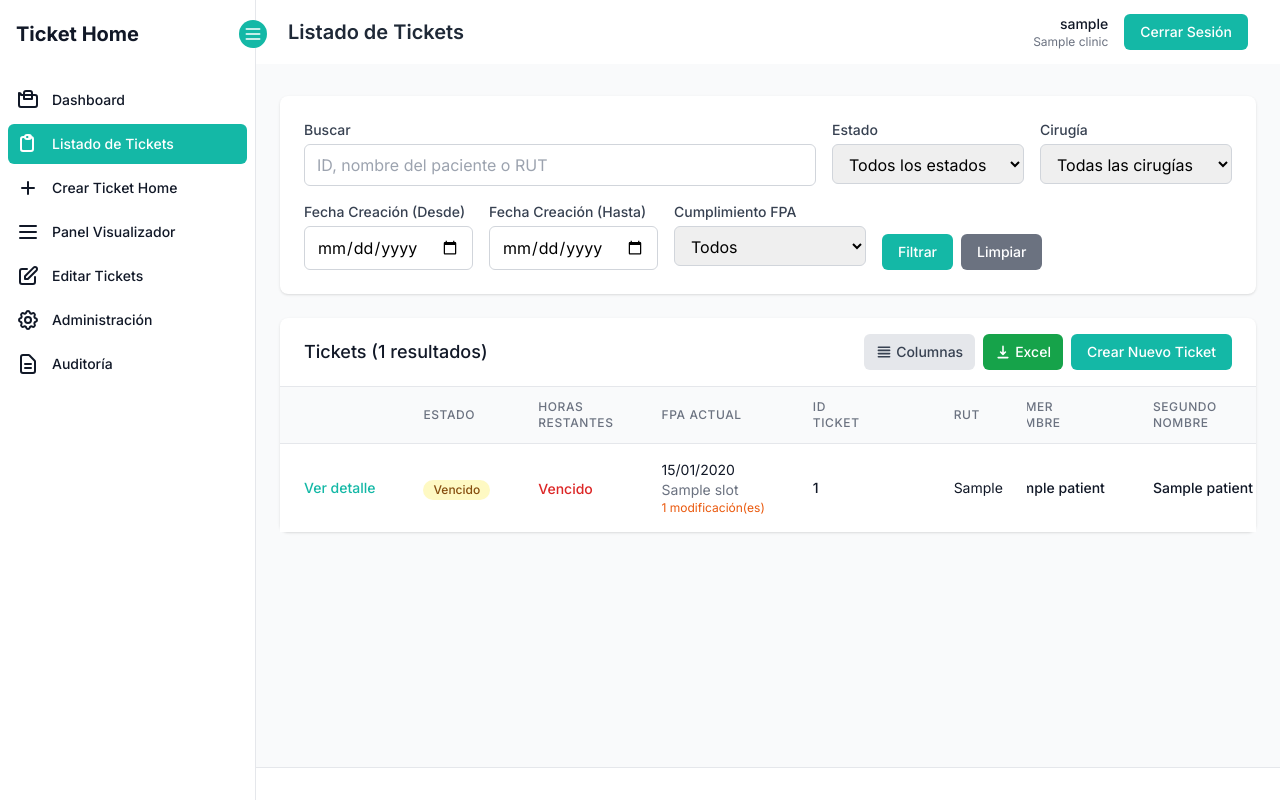
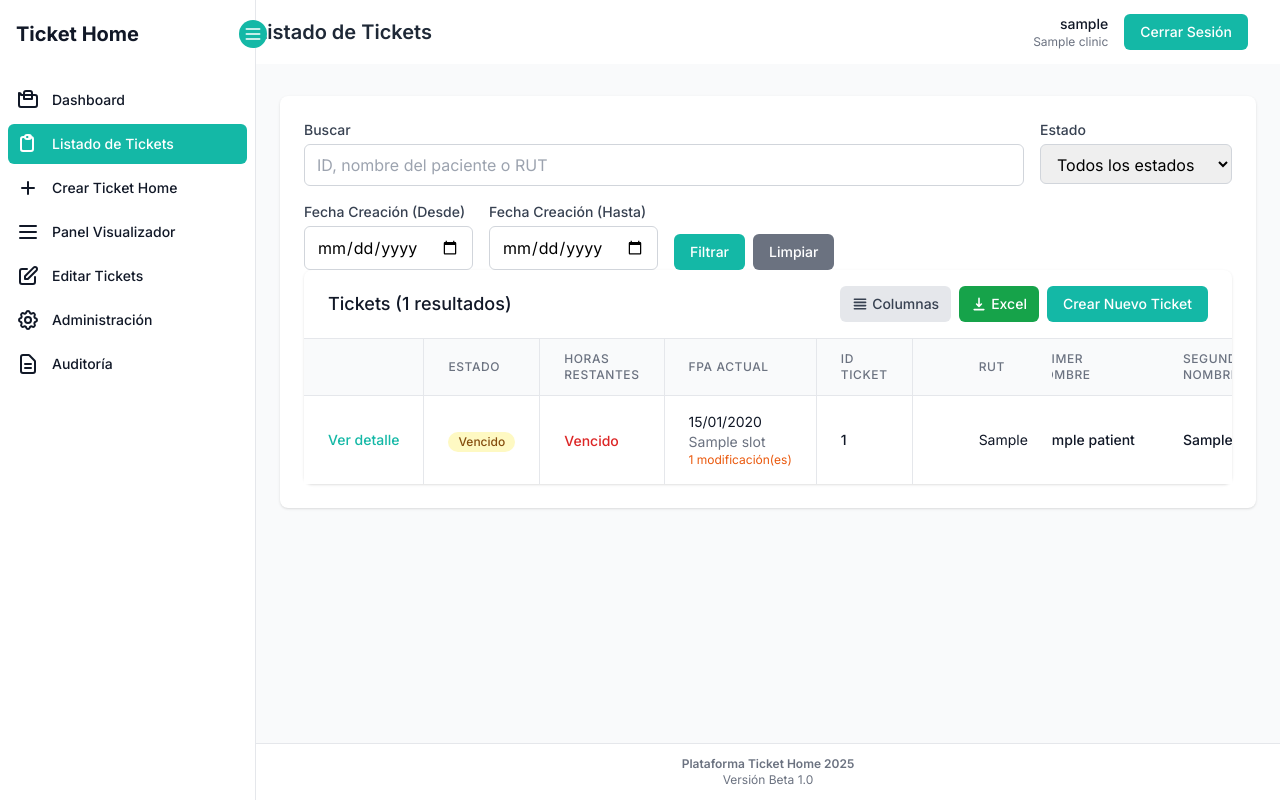
Before and after one commit to jona-mhw/ticketdemo, a Flask app: page /tickets/ in a window 1280 px wide. Run offline with Flask 3, Linux system fonts and the light colour scheme; a user stored in the database is signed in; tables that the repository leaves empty hold one stand-in row (values such as "Sample post"); some libraries are stand-ins or nearby versions.

Commit message:
feat: Implement UI/UX improvements, filter cleanup, and bug fixes

```diff
--- a/commands.py
+++ b/commands.py
@@ -7,7 +7,7 @@
     DischargeTimeSlot, StandardizedReason, Patient, Ticket,
     ROLE_ADMIN, ROLE_CLINICAL, ROLE_VISUALIZADOR,
     TICKET_STATUS_VIGENTE, TICKET_STATUS_ANULADO,
-    REASON_CATEGORY_MODIFICATION, REASON_CATEGORY_ANNULMENT, REASON_CATEGORY_NON_COMPLIANCE
+    REASON_CATEGORY_MODIFICATION, REASON_CATEGORY_ANNULMENT
 )
 from datetime import datetime, timedelta
 import random
@@ -138,9 +138,6 @@
             {'reason': 'Paciente transferido a otra unidad', 'category': REASON_CATEGORY_ANNULMENT},
             {'reason': 'Cirugía suspendida/reprogramada', 'category': REASON_CATEGORY_ANNULMENT},
             {'reason': 'Ticket duplicado', 'category': REASON_CATEGORY_ANNULMENT},
-            {'reason': 'Alta voluntaria', 'category': REASON_CATEGORY_NON_COMPLIANCE},
-            {'reason': 'Transferencia a hospital de origen', 'category': REASON_CATEGORY_NON_COMPLIANCE},
-            {'reason': 'Fuga del paciente', 'category': REASON_CATEGORY_NON_COMPLIANCE},
         ]
         for r_data in reasons_data:
             reason = StandardizedReason(reason=r_data['reason'], category=r_data['category'], clinic_id=clinic.id)
--- a/models.py
+++ b/models.py
@@ -17,7 +17,7 @@
 # Standardized Reason Categories
 REASON_CATEGORY_MODIFICATION = 'modification'
 REASON_CATEGORY_ANNULMENT = 'annulment'
-REASON_CATEGORY_NON_COMPLIANCE = 'non_compliance'
+
 # --- End Constants ---
 
 db = SQLAlchemy()
--- a/requirements.txt
+++ b/requirements.txt
@@ -9,3 +9,4 @@
 gunicorn==22.0.0
 python-dotenv==1.0.1
 psycopg2-binary
+pytz
--- a/routes/utils.py
+++ b/routes/utils.py
@@ -1,5 +1,5 @@
 from models import db, Ticket, Patient, Surgery, Doctor, ActionAudit
-from sqlalchemy import func
+from sqlalchemy import func, or_
 from datetime import datetime, timedelta
 from flask_login import current_user
 import re
@@ -34,7 +34,10 @@
     )
 
     if filters.get('status'):
-        query = query.filter(Ticket.status == filters['status'])
+        if filters['status'] == 'Vigente':
+            query = query.filter(Ticket.status == 'Vigente', Ticket.current_fpa > datetime.now())
+        else:
+            query = query.filter(func.lower(Ticket.status) == func.lower(filters['status']))
 
     if filters.get('search'):
         search_query = filters['search'].strip()
--- a/templates/admin/master_data.html
+++ b/templates/admin/master_data.html
@@ -221,7 +221,6 @@
                             class="w-full px-3 py-2 border border-gray-300 rounded-md focus:outline-none focus:ring-primary focus:border-primary">
                         <option value="">Seleccionar categoría</option>
                         <option value="modification">Modificación</option>
-                        <option value="non_compliance">No Cumplimiento</option>
                         <option value="annulment">Anulación</option>
                     </select>
                 </div>
--- a/templates/base.html
+++ b/templates/base.html
@@ -150,10 +150,13 @@
             <!-- Top navigation -->
             <header class="bg-white shadow">
                 <div class="max-w-7xl mx-auto flex items-center justify-between h-16">
-                    <div class="flex items-center">
-                        <h2 class="font-semibold text-xl text-gray-800 ml-8">
-                            {% block page_title %}{% endblock %}
-                        </h2>
+                    <div class="flex items-center flex-1">
+
+                        <div class="flex-1">
+                            <h2 class="font-semibold text-xl text-gray-800">
+                                {% block page_title %}{% endblock %}
+                            </h2>
+                        </div>
                     </div>
                     <div class="flex items-center space-x-4 pr-4 sm:pr-6 lg:pr-8">
                         <div class="text-sm text-right">
@@ -188,12 +191,10 @@
             </main>
 
             <!-- Footer -->
-            <footer class="bg-white border-t border-gray-200 px-6 py-4">
-                <div class="flex items-center justify-between">
-                    <p class="text-sm text-gray-600">
-
-                    </p>
-
+            <footer class="bg-white border-t border-gray-200 px-6 py-3">
+                <div class="text-center text-xs text-gray-500">
+                    <p class="font-semibold">Plataforma Ticket Home 2025</p>
+                    <p>Versión Beta 1.0</p>
                 </div>
             </footer>
         </div>
--- a/templates/tickets/_ticket_table.html
+++ b/templates/tickets/_ticket_table.html
@@ -4,23 +4,23 @@
         <thead class="bg-gray-50">
             <tr>
                 {% if show_actions %}
-                <th scope="col" class="sticky left-0 bg-gray-50 z-10 px-6 py-3" data-column-name="Acciones">
+                <th scope="col" class="sticky left-0 bg-gray-50 z-10 px-6 py-3 border-r border-gray-200" data-column-name="Acciones">
                     <span class="sr-only">Acciones</span>
                 </th>
                 {% endif %}
-                <th scope="col" class="sticky bg-gray-50 z-10 px-6 py-3 text-left text-xs font-medium text-gray-500 uppercase tracking-wider" style="left: {% if show_actions %}110px{% else %}0px{% endif %};" data-column-name="Estado" data-sort-key="status">
+                <th scope="col" class="sticky bg-gray-50 z-10 px-6 py-3 text-left text-xs font-medium text-gray-500 uppercase tracking-wider border-r border-gray-200" style="left: {% if show_actions %}110px{% else %}0px{% endif %};" data-column-name="Estado" data-sort-key="status">
                     Estado
                 </th>
-                <th scope="col" class="sticky bg-gray-50 z-10 px-6 py-3 text-left text-xs font-medium text-gray-500 uppercase tracking-wider" style="left: {% if show_actions %}220px{% else %}110px{% endif %};" data-column-name="Horas Restantes">
+                <th scope="col" class="sticky bg-gray-50 z-10 px-6 py-3 text-left text-xs font-medium text-gray-500 uppercase tracking-wider border-r border-gray-200" style="left: {% if show_actions %}220px{% else %}110px{% endif %};" data-column-name="Horas Restantes">
                     Horas Restantes
                 </th>
-                <th scope="col" class="sticky bg-gray-50 z-10 px-6 py-3 text-left text-xs font-medium text-gray-500 uppercase tracking-wider" style="left: {% if show_actions %}350px{% else %}240px{% endif %};" data-column-name="FPA Actual" data-sort-key="fpa">
+                <th scope="col" class="sticky bg-gray-50 z-10 px-6 py-3 text-left text-xs font-medium text-gray-500 uppercase tracking-wider border-r border-gray-200" style="left: {% if show_actions %}350px{% else %}240px{% endif %};" data-column-name="FPA Actual" data-sort-key="fpa">
                     FPA Actual
                 </th>
-                <th scope="col" class="sticky bg-gray-50 z-10 px-6 py-3 text-left text-xs font-medium text-gray-500 uppercase tracking-wider" style="left: {% if show_actions %}500px{% else %}390px{% endif %};" data-column-name="ID Ticket" data-sort-key="id">
+                <th scope="col" class="sticky bg-gray-50 z-10 px-6 py-3 text-left text-xs font-medium text-gray-500 uppercase tracking-wider border-r border-gray-200" style="left: {% if show_actions %}500px{% else %}390px{% endif %};" data-column-name="ID Ticket" data-sort-key="id">
                     ID Ticket
                 </th>
-                <th scope="col" class="sticky bg-gray-50 z-10 px-6 py-3 text-left text-xs font-medium text-gray-500 uppercase tracking-wider" style="left: {% if show_actions %}650px{% else %}540px{% endif %};" data-column-name="RUT" data-sort-key="patient">
+                <th scope="col" class="sticky bg-gray-50 z-10 px-6 py-3 text-left text-xs font-medium text-gray-500 uppercase tracking-wider border-r border-gray-200" style="left: {% if show_actions %}650px{% else %}540px{% endif %};" data-column-name="RUT" data-sort-key="patient">
                     RUT
                 </th>
 
@@ -37,14 +37,14 @@
         </thead>
         <tbody class="bg-white divide-y divide-gray-200">
             {% for ticket in tickets %}
-            <tr class="hover:bg-gray-50">
+            <tr class="group hover:bg-gray-50">
                 {% if show_actions %}
-                <td class="sticky left-0 bg-white z-10 px-6 py-4 whitespace-nowrap text-right text-sm font-medium" data-column-name="Acciones">
+                <td class="sticky left-0 bg-white group-hover:bg-gray-50 z-10 px-6 py-4 whitespace-nowrap text-right text-sm font-medium border-r border-gray-200" data-column-name="Acciones">
                     <a href="{{ url_for('tickets.detail', ticket_id=ticket.id) }}"
                        class="text-primary hover:text-opacity-80">Ver detalle</a>
                 </td>
                 {% endif %}
-                <td class="sticky bg-white z-10 px-6 py-4 whitespace-nowrap" style="left: {% if show_actions %}110px{% else %}0px{% endif %};" data-column-name="Estado">
+                <td class="sticky bg-white group-hover:bg-gray-50 z-10 px-6 py-4 whitespace-nowrap border-r border-gray-200" style="left: {% if show_actions %}110px{% else %}0px{% endif %};" data-column-name="Estado">
                     {% set is_expired = ticket.time_remaining and ticket.time_remaining.expired %}
                     <span class="inline-flex items-center px-2.5 py-0.5 rounded-full text-xs font-medium
                         {% if ticket.status == 'Vigente' and is_expired %}bg-yellow-100 text-yellow-800
@@ -55,7 +55,7 @@
                         {% else %}{{ ticket.status }}{% endif %}
                     </span>
                 </td>
-                <td class="sticky bg-white z-10 px-6 py-4 whitespace-nowrap" style="left: {% if show_actions %}220px{% else %}110px{% endif %};" data-column-name="Horas Restantes">
+                <td class="sticky bg-white group-hover:bg-gray-50 z-10 px-6 py-4 whitespace-nowrap border-r border-gray-200" style="left: {% if show_actions %}220px{% else %}110px{% endif %};" data-column-name="Horas Restantes">
                     {% if ticket.status == 'Vigente' and ticket.current_fpa %}
                         <span class="countdown-timer text-sm font-medium"
                               data-fpa="{{ ticket.current_fpa.isoformat() }}">
@@ -65,17 +65,17 @@
                         <span class="text-sm text-gray-400">-</span>
                     {% endif %}
                 </td>
-                <td class="sticky bg-white z-10 px-6 py-4 whitespace-nowrap" style="left: {% if show_actions %}350px{% else %}240px{% endif %};" data-column-name="FPA Actual">
+                <td class="sticky bg-white group-hover:bg-gray-50 z-10 px-6 py-4 whitespace-nowrap border-r border-gray-200" style="left: {% if show_actions %}350px{% else %}240px{% endif %};" data-column-name="FPA Actual">
                     <div class="text-sm text-gray-900">{{ ticket.current_fpa.strftime('%d/%m/%Y') }}</div>
                     <div class="text-sm text-gray-500">{{ ticket.discharge_time_slot.name if ticket.discharge_time_slot else 'N/A' }}</div>
                     {% if ticket.get_modification_count() > 0 %}
                     <div class="text-xs text-orange-600">{{ ticket.get_modification_count() }} modificación(es)</div>
                     {% endif %}
                 </td>
-                <td class="sticky bg-white z-10 px-6 py-4 whitespace-nowrap" style="left: {% if show_actions %}500px{% else %}390px{% endif %};" data-column-name="ID Ticket">
+                <td class="sticky bg-white group-hover:bg-gray-50 z-10 px-6 py-4 whitespace-nowrap border-r border-gray-200" style="left: {% if show_actions %}500px{% else %}390px{% endif %};" data-column-name="ID Ticket">
                     <div class="text-sm font-medium text-gray-900">{{ ticket.id }}</div>
                 </td>
-                <td class="sticky bg-white z-10 px-6 py-4 whitespace-nowrap" style="left: {% if show_actions %}650px{% else %}540px{% endif %};" data-column-name="RUT">
+                <td class="sticky bg-white group-hover:bg-gray-50 z-10 px-6 py-4 whitespace-nowrap border-r border-gray-200" style="left: {% if show_actions %}650px{% else %}540px{% endif %};" data-column-name="RUT">
                     <div class="text-sm text-gray-900">{{ ticket.patient.rut }}</div>
                 </td>
 
--- a/templates/tickets/list.html
+++ b/templates/tickets/list.html
@@ -22,25 +22,11 @@
                     <select id="status" name="status"
                             class="w-full px-3 py-2 border border-gray-300 rounded-md focus:outline-none focus:ring-primary focus:border-primary">
                         <option value="">Todos los estados</option>
-                        <option value="Vigente" {% if status_filter == 'Vigente' %}selected{% endif %}>Vigente</option>
-                        <option value="Anulado" {% if status_filter == 'Anulado' %}selected{% endif %}>Anulado</option>
+                        <option value="Vigente" {% if filters.status == 'Vigente' %}selected{% endif %}>Vigente</option>
+                        <option value="Anulado" {% if filters.status == 'Anulado' %}selected{% endif %}>Anulado</option>
                     </select>
                 </div>
-                <div class="min-w-48">
-                    <label for="surgery" class="block text-sm font-medium text-gray-700 mb-1">Cirugía</label>
-                    <select id="surgery" name="surgery"
-                            class="w-full px-3 py-2 border border-gray-300 rounded-md focus:outline-none focus:ring-primary focus:border-primary">
-                        <option value="">Todas las cirugías</option>
-                        {% for surgery in surgeries %}
-                        <option value="{{ surgery.id }}" {% if surgery_filter == surgery.id|string %}selected{% endif %}>
-                            {{ surgery.name }}
-                        </option>
-                        {% endfor %}
-                    </select>
-                </div>
-            </div>
-
-            <!-- Second row of filters -->
+                <!-- Second row of filters -->
             <div class="flex flex-wrap gap-4">
                 <div class="min-w-40">
                     <label for="date_from" class="block text-sm font-medium text-gray-700 mb-1">Fecha Creación (Desde)</label>
@@ -51,15 +37,6 @@
                     <label for="date_to" class="block text-sm font-medium text-gray-700 mb-1">Fecha Creación (Hasta)</label>
                     <input type="date" id="date_to" name="date_to" value="{{ date_to }}"
                            class="w-full px-3 py-2 border border-gray-300 rounded-md focus:outline-none focus:ring-primary focus:border-primary">
-                </div>
-                <div class="min-w-48">
-                    <label for="compliance" class="block text-sm font-medium text-gray-700 mb-1">Cumplimiento FPA</label>
-                    <select id="compliance" name="compliance"
-                            class="w-full px-3 py-2 border border-gray-300 rounded-md focus:outline-none focus:ring-primary focus:border-primary">
-                        <option value="">Todos</option>
-                        <option value="compliant" {% if compliance_filter == 'compliant' %}selected{% endif %}>Cumplió</option>
-                        <option value="non_compliant" {% if compliance_filter == 'non_compliant' %}selected{% endif %}>No Cumplió</option>
-                    </select>
                 </div>
                 <div class="flex items-end gap-2">
                     <button type="submit"
```
Also changed, not shown: _BACKLOG_CORRECCIONES.md (+0 -107 lines), routes/admin.py (+0 -57 lines), routes/exports.py (+8 -7 lines), templates/admin/clinics.html (+3 -16 lines), templates/visualizador/dashboard.html (+2 -21 lines), hamburg.png (added), image.png (deleted), quita_columna_acciones.png (added), se_ve_atras.png (added).
